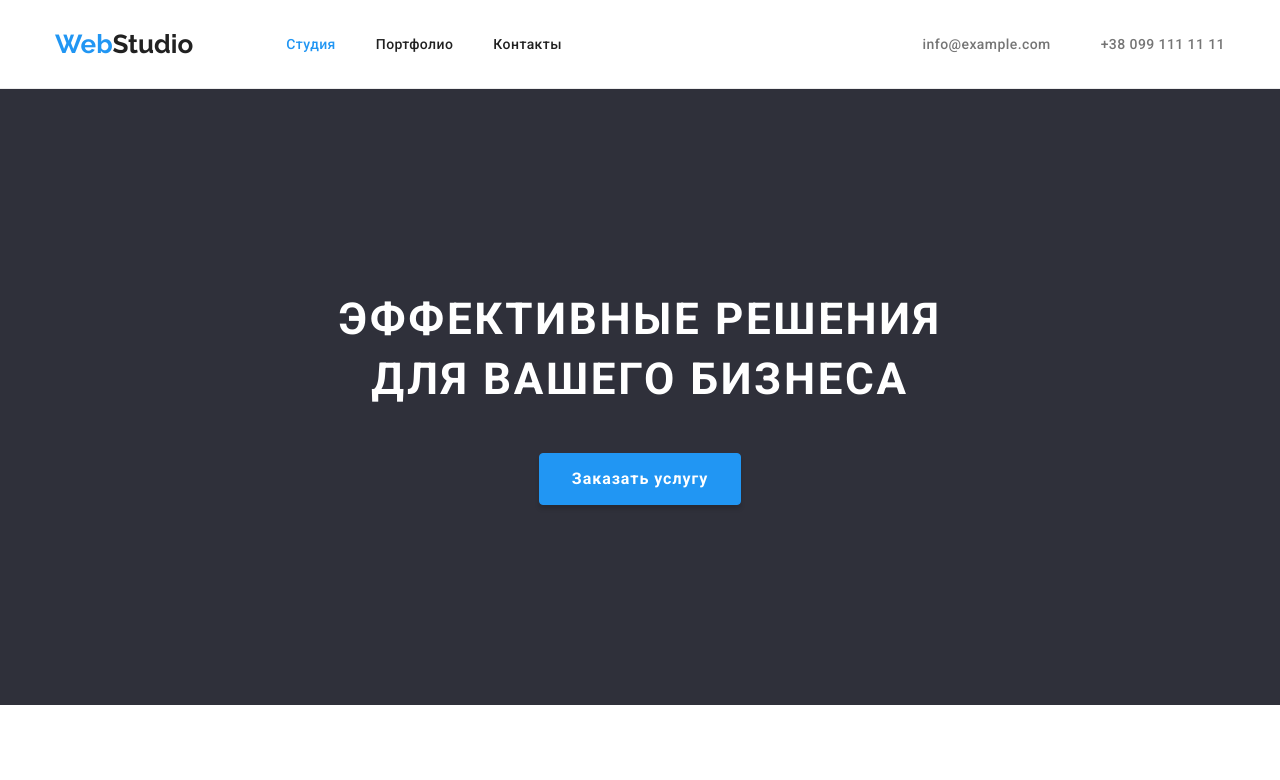
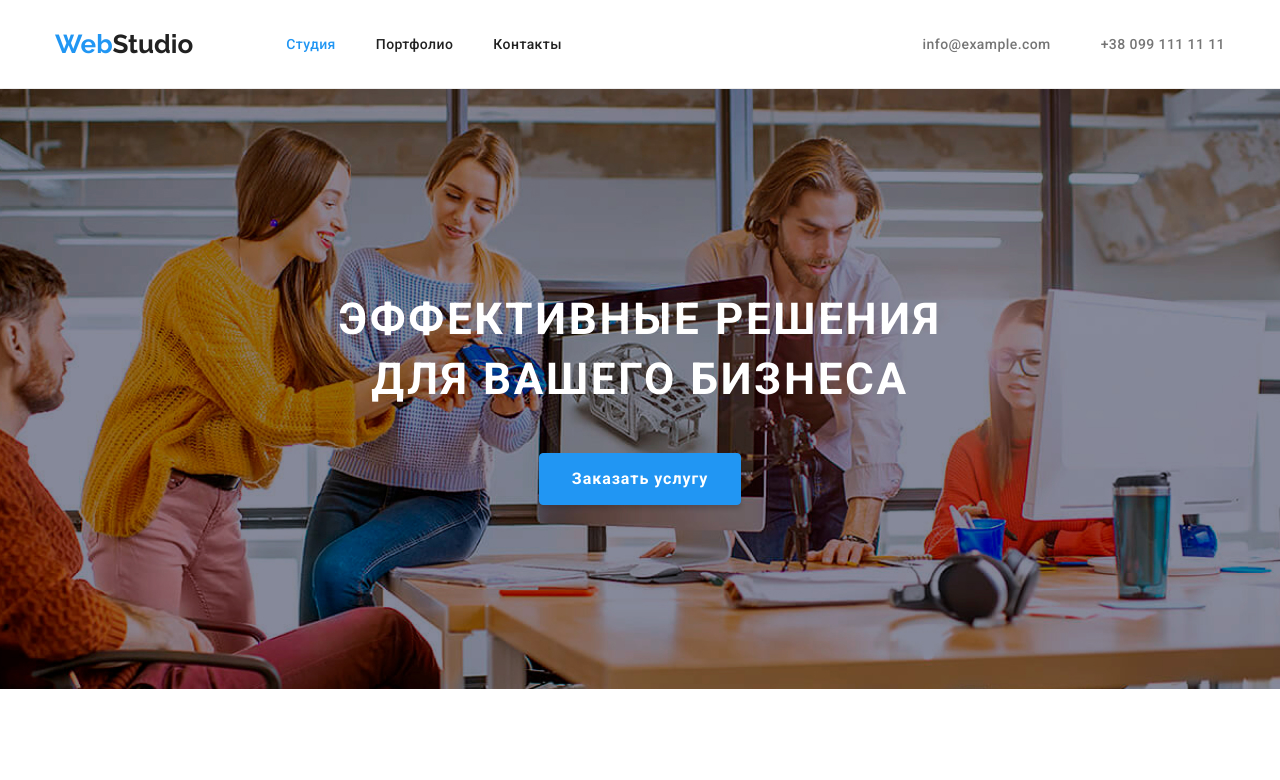
Before and after one commit to IrynaPohorilets/goit-markup-hw-04, a plain HTML site: page index.html in a window 1280 px wide. Shown: the top 780 px of the page. Drawn offline with nearby package versions, Linux system fonts and the light colour scheme.

Commit message:
Зробила фонове зображення

```diff
--- a/css/styles.css
+++ b/css/styles.css
@@ -211,13 +211,34 @@ border-radius: 4px;
 display: flex;
 justify-content: center;
 }
+
+/**
+|============================
+| Фонове зображення
+|============================
+*/
 .section-wrap {
-padding-top: 200px;
-padding-bottom: 200px;
+  height: 600px;
+  background-image: url(../images/section-wrap/фон.jpg);
+  background-color:rgba(47, 48, 58, 0.4);
+  max-width: 1600px;
+  background-repeat: no-repeat;
+  background-position: center;
+  margin-right: auto;
+  margin-left: auto;
+  background-size: cover;
+  padding-top: 200px;
+  padding-bottom: 200px;
 }
+/**
+|============================
+| Фонове зображення
+|============================
+*/
+
 .main-button {
 text-align: center
-background: #2196F3;
+background-color: #2196F3;
 box-shadow: 0px 4px 4px rgba(0, 0, 0, 0.15);
 border-radius: 4px;
 border: 1px solid rgba(33, 150, 243, 1);
```
Also changed, not shown: images/section-wrap/фон.jpg (added).
